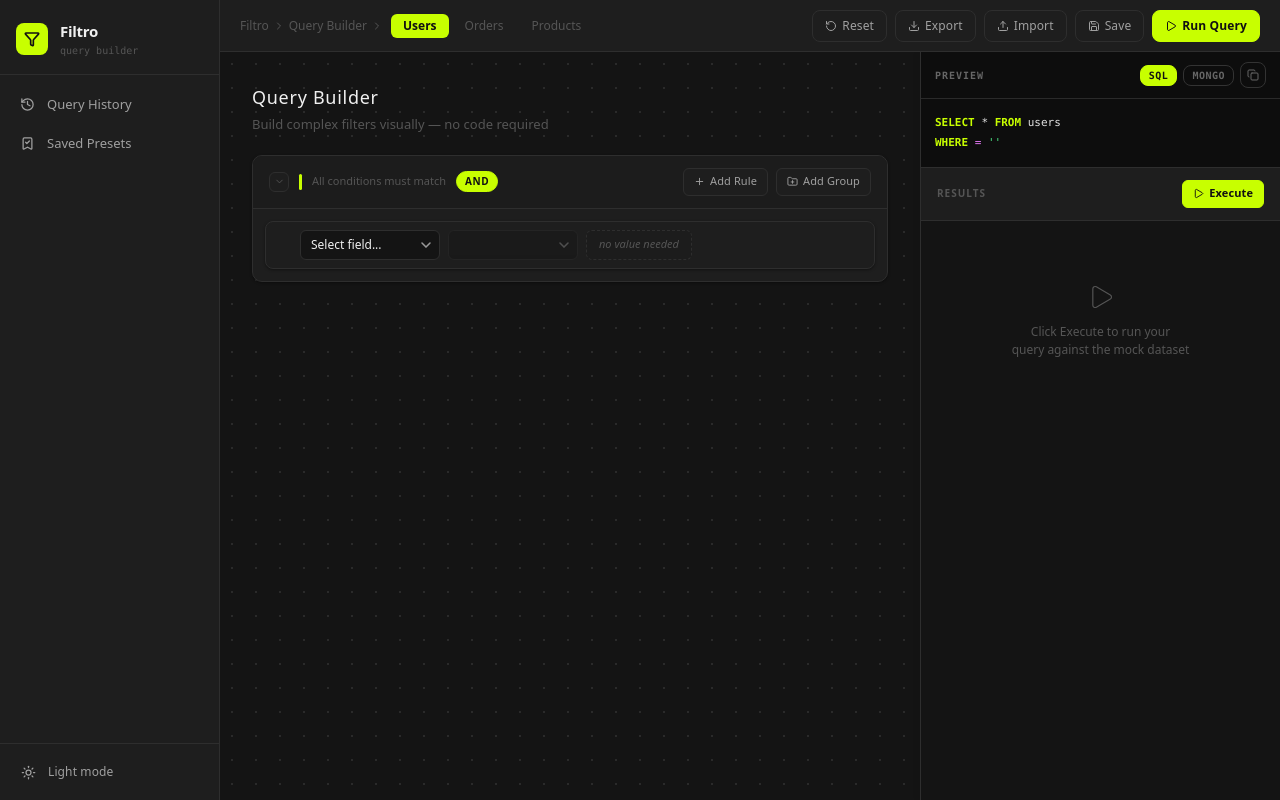
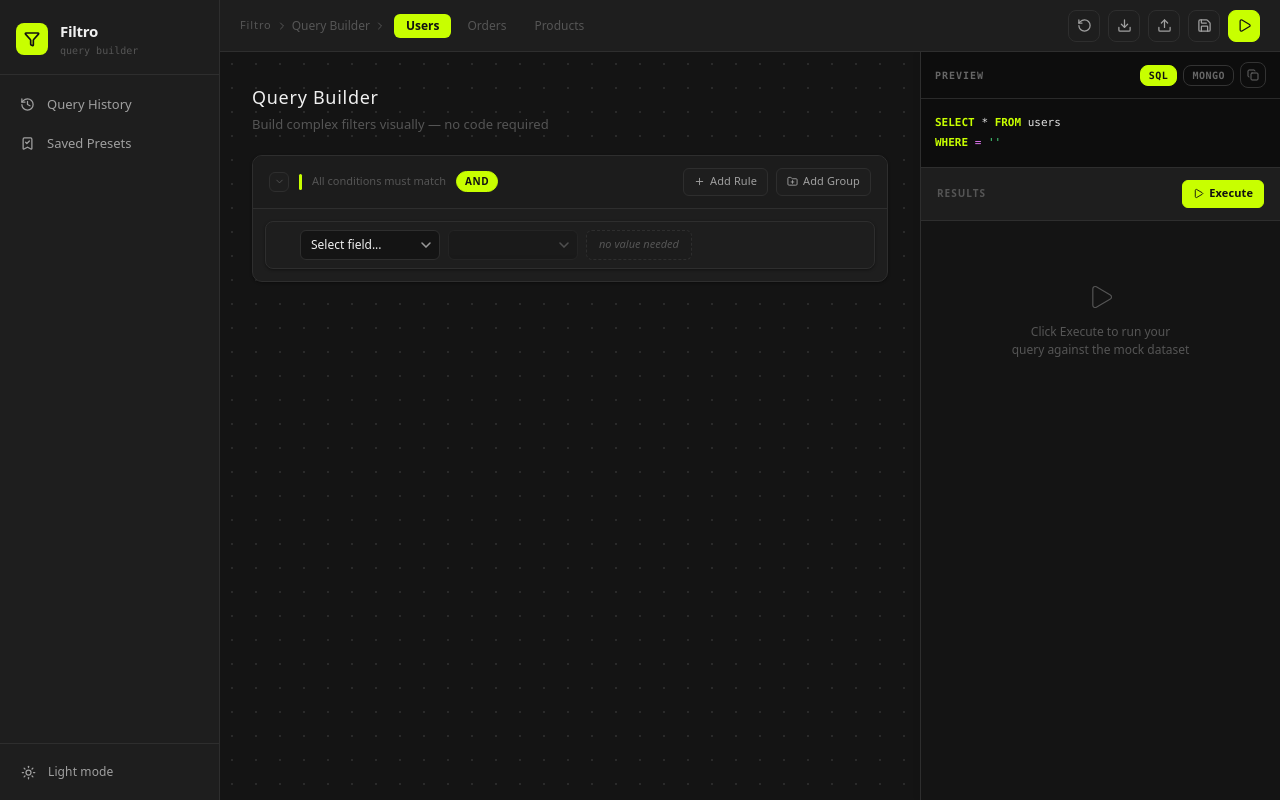
Before and after one commit to JasmineODaniel/Filtro, a Next.js app: page / in a window 1280 px wide. Built offline with nearby package versions, Linux system fonts and the light colour scheme.

Commit message:
feat(ui): icon-only toolbar buttons with hover tooltips and Michroma brand

```diff
--- a/src/components/builder/Toolbar.tsx
+++ b/src/components/builder/Toolbar.tsx
@@ -84,7 +84,7 @@ export default function Toolbar() {
       }}
     >
       <nav aria-label="Breadcrumb" style={{ display: 'flex', alignItems: 'center', gap: 'var(--space-1)' }}>
-        <span style={{ fontSize: '12px', color: 'var(--text-muted)' }}>Filtro</span>
+        <span style={{ fontSize: '11px', color: 'var(--text-muted)', fontFamily: 'var(--font-display)', letterSpacing: '0.08em' }}>Filtro</span>
         <Icon name="chevronRight" size={12} color="var(--text-muted)" aria-hidden="true" />
         <span style={{ fontSize: '12px', color: 'var(--text-muted)' }}>Query Builder</span>
         <Icon name="chevronRight" size={12} color="var(--text-muted)" aria-hidden="true" />
@@ -123,60 +123,65 @@ export default function Toolbar() {
           variant="primary"
           size="md"
           label="Reset query"
-          title="Reset query ⌘R"
+          title="Reset query (Ctrl+R)"
           onClick={resetTree}
+          style={{ width: '32px', padding: 0 }}
           onMouseEnter={e => ghostHover(e, true)}
           onMouseLeave={e => ghostHover(e, false)}
         >
-          <Icon name="reset" size={12} /> Reset
+          <Icon name="reset" size={15} />
         </Button>
 
         <Button
           variant="primary"
           size="md"
           label="Export query as JSON"
-          title="Export ⌘E"
+          title="Export query (Ctrl+E)"
           onClick={handleExport}
+          style={{ width: '32px', padding: 0 }}
           onMouseEnter={e => ghostHover(e, true)}
           onMouseLeave={e => ghostHover(e, false)}
         >
-          <Icon name="download" size={12} /> Export
+          <Icon name="download" size={15} />
         </Button>
 
         <Button
           variant="primary"
           size="md"
           label="Import query from JSON"
-          title="Import ⌘I"
+          title="Import query (Ctrl+I)"
           onClick={handleImportClick}
+          style={{ width: '32px', padding: 0 }}
           onMouseEnter={e => ghostHover(e, true)}
           onMouseLeave={e => ghostHover(e, false)}
         >
-          <Icon name="upload" size={12} /> Import
+          <Icon name="upload" size={15} />
         </Button>
 
         <Button
           variant="primary"
           size="md"
           label="Save as preset"
-          title="Save preset ⌘S"
+          title="Save preset (Ctrl+S)"
           onClick={handleSave}
+          style={{ width: '32px', padding: 0 }}
           onMouseEnter={e => ghostHover(e, true)}
           onMouseLeave={e => ghostHover(e, false)}
         >
-          <Icon name="save" size={12} /> Save
+          <Icon name="save" size={15} />
         </Button>
 
         <Button
           variant="accent"
           size="md"
           label="Run Query"
-          title="Run Query ⌘↵"
+          title="Run Query (Ctrl+Enter)"
           onClick={handleRun}
+          style={{ width: '32px', padding: 0 }}
           onMouseEnter={e => e.currentTarget.style.backgroundColor = 'var(--accent-hover)'}
           onMouseLeave={e => e.currentTarget.style.backgroundColor = 'var(--accent)'}
         >
-          <Icon name="play" size={12} /> Run Query
+          <Icon name="play" size={15} />
         </Button>
 
         <input
```
